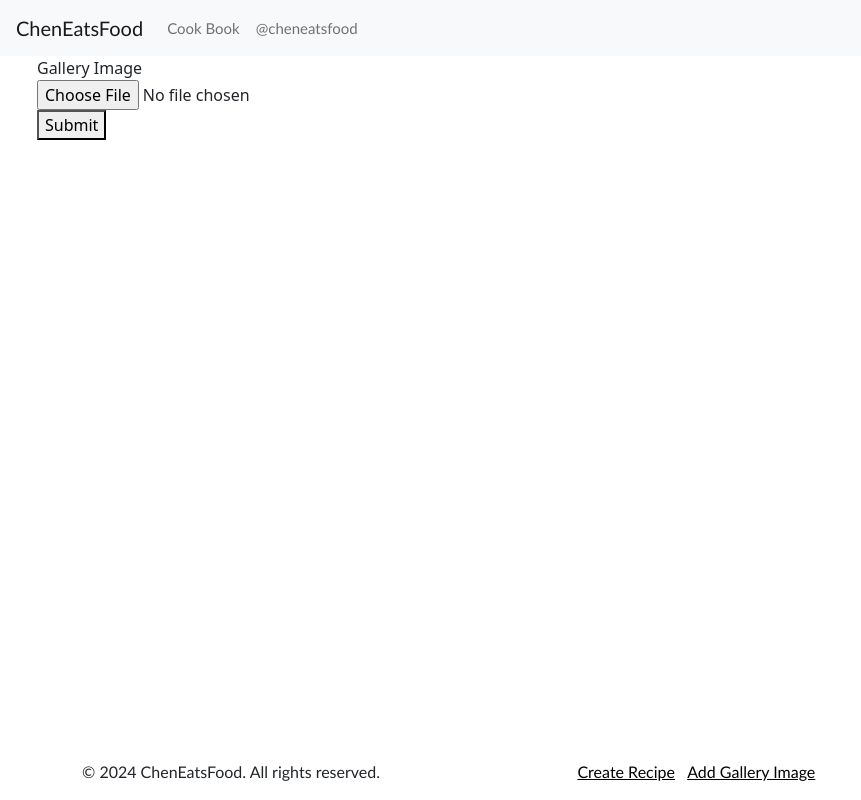
After one commit to nchen55555/cheneatsfood, a Flask app: page /addphotos/ in a window 1280 px wide. The commit adds this page. Shown: the whole page, without its empty margins (0-861 px from the left). Run offline with Flask 3, Linux system fonts and the light colour scheme.

Commit message:
image done

```diff
--- a/app.py
+++ b/app.py
@@ -17,6 +17,7 @@ with open('schema.sql') as f:
 
 cur = db.cursor()
 
+
 def get_db_connection():
     conn = sqlite3.connect('food.db')
     conn.row_factory = sqlite3.Row
@@ -24,22 +25,21 @@ def get_db_connection():
 
 @app.route("/")
 def index():
-    return render_template("index.html")
+    conn = get_db_connection()
+    photos = conn.execute('SELECT * FROM cover').fetchall()
+    return render_template("index.html", photos = photos)
 
 
 @app.route("/cookbook")
 def cookbook():
     conn = get_db_connection()
     posts = conn.execute('SELECT * FROM recipes').fetchall()
-    for ele in posts:
-        print(ele['recipe_id'])
     conn.close()
     return render_template('cookbook.html', posts=posts)
 
 @app.route("/recipe")
 def recipe():
     """Show blog page"""
-    print("recipe")
     recipeid = request.args.get("recipeid")
 
     if recipeid is None:
@@ -89,6 +89,32 @@ def createrecipe():
 
     return render_template('createrecipe.html')
 
+@app.route('/addphotos/', methods=('GET', 'POST'))
+def gallery():
+    if request.method == 'POST':
+        if 'file' not in request.files:
+            print(f'No file, {request.files=}')
+            flash('No file part')
+            return redirect('/')
+
+        imagesource = request.files['file']
+
+        if not imagesource:
+            flash('Image is required!')
+        else:
+            if imagesource and allowed_file(imagesource.filename):
+                filename = secure_filename(imagesource.filename)
+                imagesource.save(os.path.join(app.config['UPLOAD'], filename))
+                conn = get_db_connection()
+                conn.execute('INSERT INTO cover (imagesource) VALUES (?)',
+                            (imagesource.filename, ))
+                print("success")
+                conn.commit()
+                conn.close()
+            return redirect('/')
+
+    return render_template('addphotos.html')
+
 @app.route('/createreview/', methods=('GET', 'POST'))
 def createreview():
     return render_template('createreview.html')
--- a/schema.sql
+++ b/schema.sql
@@ -14,3 +14,6 @@ CREATE TABLE IF NOT EXISTS recipes (recipe_id INTEGER NOT NULL UNIQUE PRIMARY KE
                                     title TEXT NOT NULL,
                                     imagesource TEXT NOT NULL,
                                     content TEXT NOT NULL);
+
+CREATE TABLE IF NOT EXISTS cover (cover_id INTEGER NOT NULL UNIQUE PRIMARY KEY,
+                                    imagesource TEXT NOT NULL);
--- /dev/null
+++ b/templates/addphotos.html
@@ -0,0 +1,14 @@
+{% extends "layout.html" %}
+
+{% block body %}
+<div class="container-fluid scroll">
+    <form method="POST" enctype=multipart/form-data>
+        <label for="title">Gallery Image</label>
+        <br>
+        <input type="file" name="file"/>
+        <br>
+        <button type="submit">Submit</button>
+    </form>
+</div>
+</div>
+{% endblock %}
--- a/templates/layout.html
+++ b/templates/layout.html
@@ -16,7 +16,7 @@
                 </title>
                 <nav class="navbar navbar-expand-lg navbar-light bg-light">
                     <a class="navbar-brand" href="/">ChenEatsFood</a>
-                    <button class="navbar-toggler" type="button" data-toggle="collapse" data-target="#navbarSupportedContent" aria-controls="navbarSupportedContent" aria-expanded="false" aria-label="Toggle navigation">
+                    <button class="navbar-toggler" type="button" data-bs-toggle="collapse" data-bs-target="#navbarSupportedContent" aria-controls="navbarSupportedContent" aria-expanded="false" aria-label="Toggle navigation" >
                     <span class="navbar-toggler-icon"></span>
                     </button>
 
@@ -47,6 +47,11 @@
                                     Create Recipe
                                 </a>
                             </li>
+                            <li class="list-inline-item">
+                                <a href="/addphotos" class="text-black new_font">
+                                    Add Gallery Image
+                                </a>
+                            </li>
                         </ul>
                     </div>
                 </div>
```
Also changed, not shown: templates/index.html (+4 -3 lines), food.db, static/scallops.JPG (deleted).
